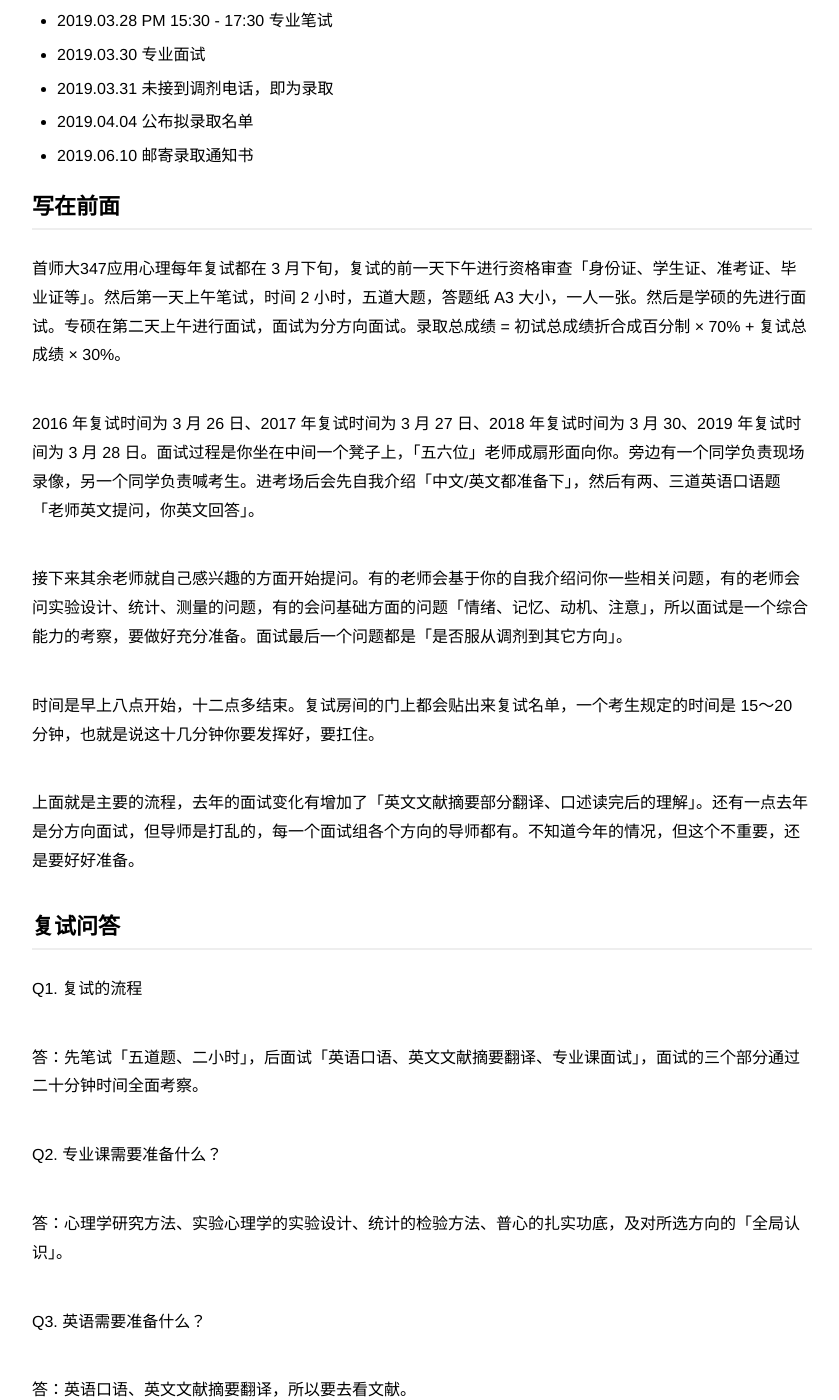
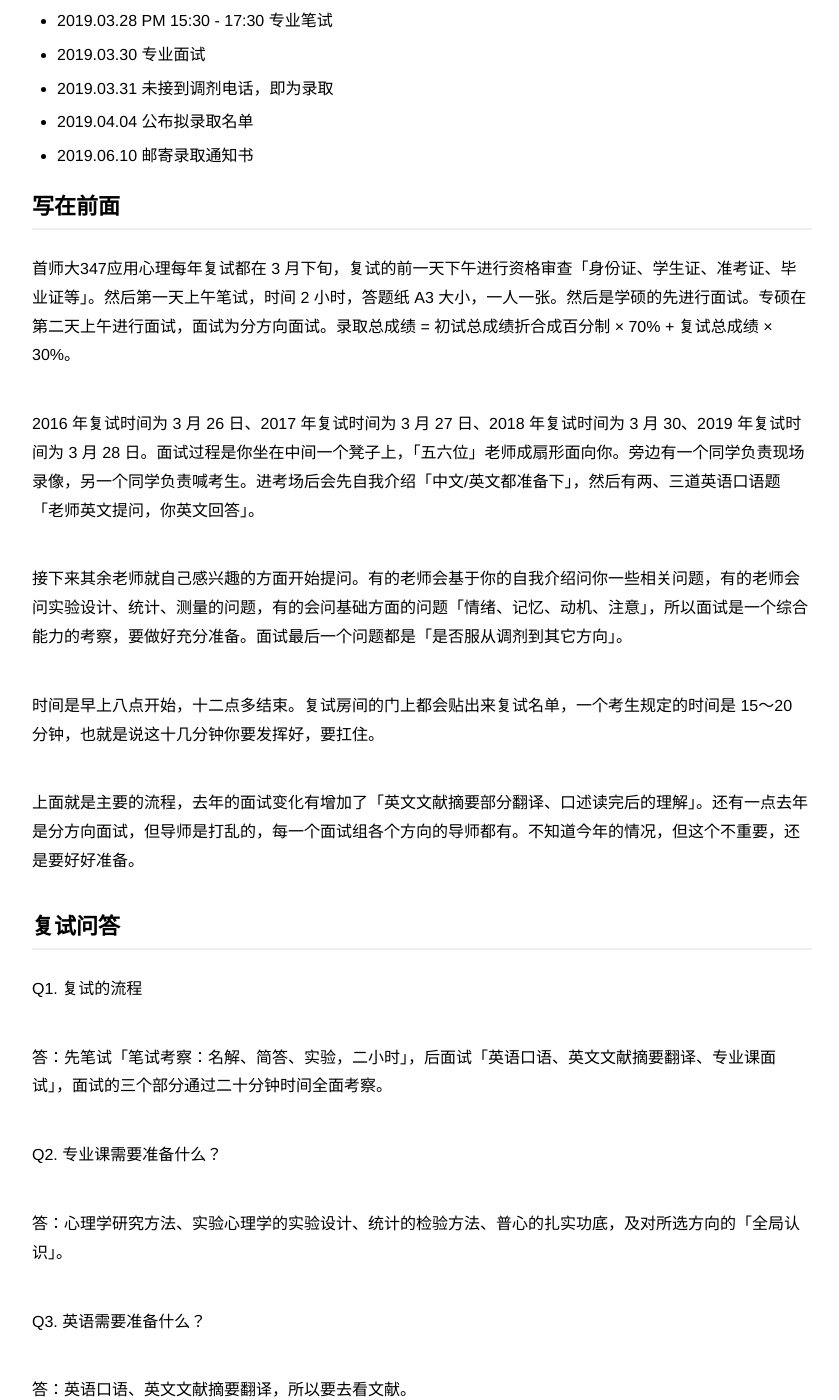
Before and after one commit to zapp926/cnu.github.io, a Jekyll site: the page built from _posts/2019-12-28-Retest.md, in a window 1280 px wide and 1400 px high, scrolled down 456 px. Shown: the whole window, without its empty margins (218-1057 px from the left). Built offline with Jekyll 4.4.1, drawn with Linux system fonts in a browser that asks for light colours; some of the changed text lies outside the part shown.

```diff
--- a/_posts/2019-12-28-Retest.md
+++ b/_posts/2019-12-28-Retest.md
@@ -21,7 +21,7 @@ description: 看得见的未来不是未来。
 
 ## 写在前面
 
-首师大347应用心理每年复试都在 3 月下旬，复试的前一天下午进行资格审查「身份证、学生证、准考证、毕业证等」。然后第一天上午笔试，时间 2 小时，五道大题，答题纸 A3 大小，一人一张。然后是学硕的先进行面试。专硕在第二天上午进行面试，面试为分方向面试。录取总成绩 = 初试总成绩折合成百分制 × 70% + 复试总成绩 × 30%。
+首师大347应用心理每年复试都在 3 月下旬，复试的前一天下午进行资格审查「身份证、学生证、准考证、毕业证等」。然后第一天上午笔试，时间 2 小时，答题纸 A3 大小，一人一张。然后是学硕的先进行面试。专硕在第二天上午进行面试，面试为分方向面试。录取总成绩 = 初试总成绩折合成百分制 × 70% + 复试总成绩 × 30%。
 
 2016 年复试时间为 3 月 26 日、2017 年复试时间为 3 月 27 日、2018 年复试时间为 3 月 30、2019 年复试时间为 3 月 28 日。面试过程是你坐在中间一个凳子上，「五六位」老师成扇形面向你。旁边有一个同学负责现场录像，另一个同学负责喊考生。进考场后会先自我介绍「中文/英文都准备下」，然后有两、三道英语口语题「老师英文提问，你英文回答」。
 
@@ -35,7 +35,7 @@ description: 看得见的未来不是未来。
 
 Q1. 复试的流程
 
-答：先笔试「五道题、二小时」，后面试「英语口语、英文文献摘要翻译、专业课面试」，面试的三个部分通过二十分钟时间全面考察。
+答：先笔试「笔试考察：名解、简答、实验，二小时」，后面试「英语口语、英文文献摘要翻译、专业课面试」，面试的三个部分通过二十分钟时间全面考察。
 
 Q2. 专业课需要准备什么？
 
@@ -45,7 +45,7 @@ Q3. 英语需要准备什么？
 
 答：英语口语、英文文献摘要翻译，所以要去看文献。
 
-Q4.面试老师一般问些什么问题？
+Q4. 面试老师一般问些什么问题？
 
 答：问的很杂，我们收集了一些历年面试的问题，都是直接戳你软肋的问题。要重视、准备充分些。
 
```
Also changed, not shown: _posts/2020-02-22-reexamine.md (added, +54 -0 lines), 7 other files.
